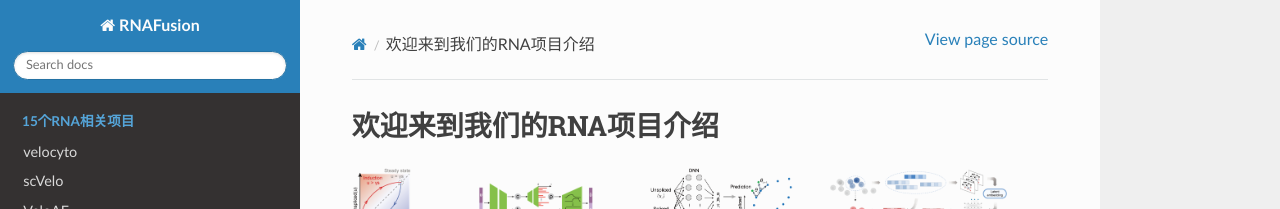
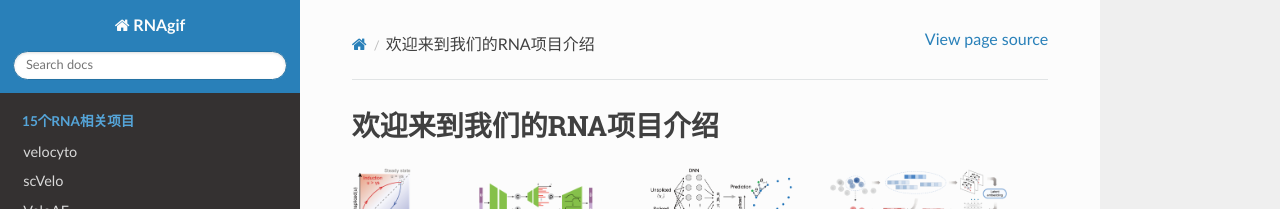
Before and after one commit to v-49/sphinx, a Sphinx documentation site: the page built from source/index.rst, in a window 1280 px wide. Shown: the top 209 px of the page. Built offline with Sphinx 7.4.7 and the Read the Docs theme 3.1.0, drawn with Linux system fonts in a browser that asks for light colours.

Commit message:
Update conf.py

```diff
--- a/source/conf.py
+++ b/source/conf.py
@@ -6,7 +6,7 @@
 # -- Project information -----------------------------------------------------
 # https://www.sphinx-doc.org/en/master/usage/configuration.html#project-information
 
-project = 'RNAFusion'
+project = 'RNAgif'
 copyright = '2024, 49'
 author = '49'
 
```
